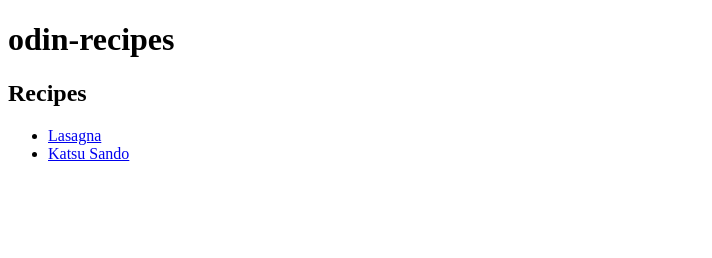
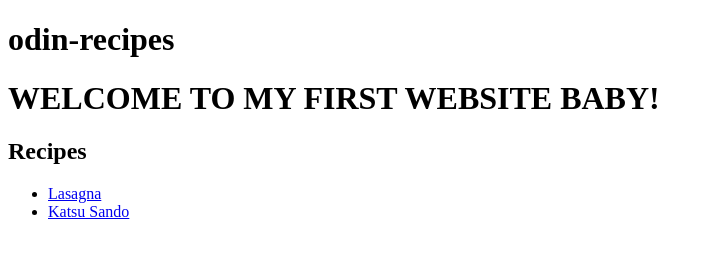
Before and after one commit to Jaretzbalba/odin-recipes, a plain HTML site: page index.html in a window 1280 px wide. Shown: the whole page, without its empty margins (0-712 px from the left). Drawn offline with Linux system fonts and the light colour scheme.

Commit message:
add a sweet message

```diff
--- a/index.html
+++ b/index.html
@@ -8,6 +8,7 @@
 </head>
 <body>
     <h1>odin-recipes</h1>
+    <h1> WELCOME TO MY FIRST WEBSITE BABY!</h1>
         <h2>Recipes</h2>
             <ul>
                <li><a href="recipes/lasagna.html">Lasagna</a> </li>
```
